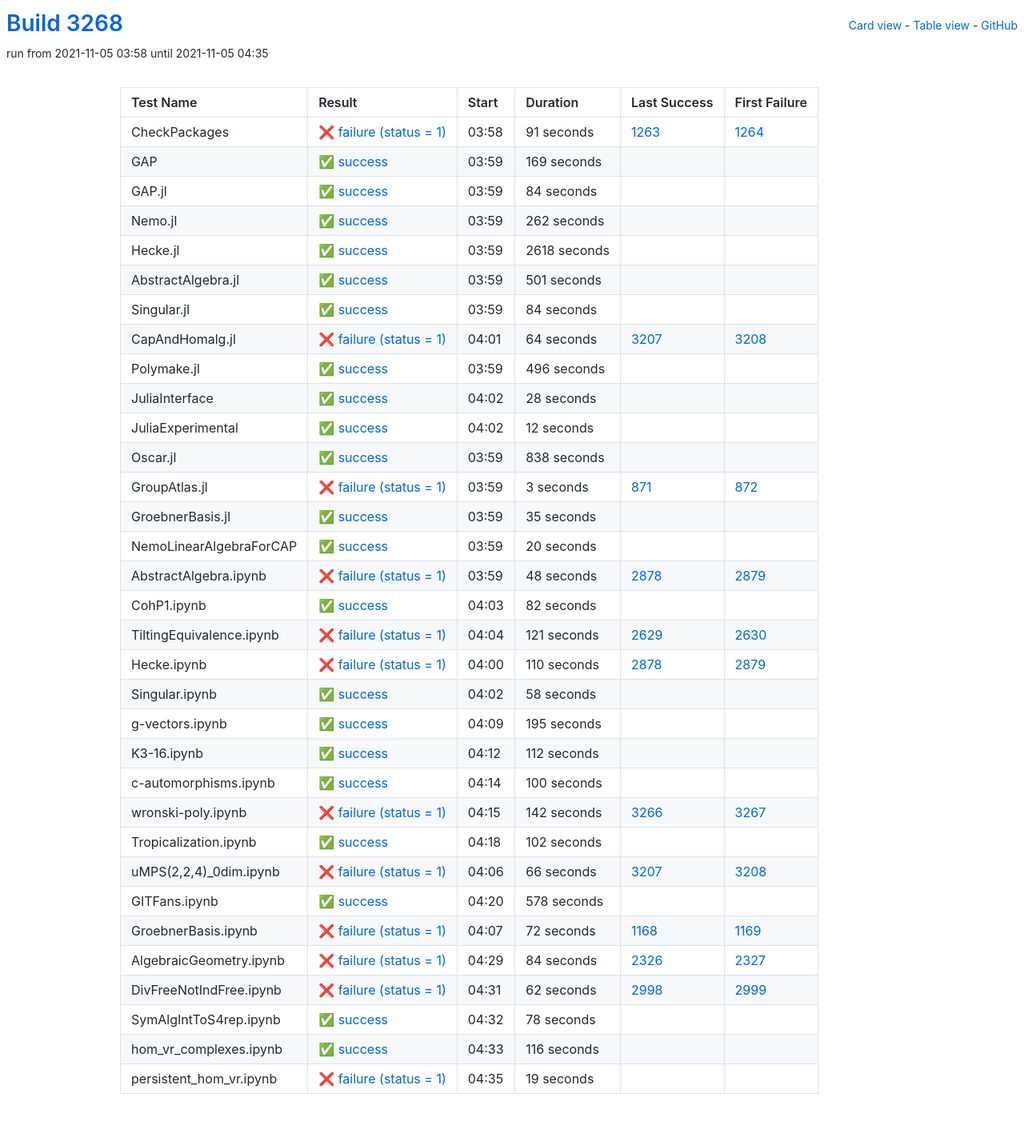
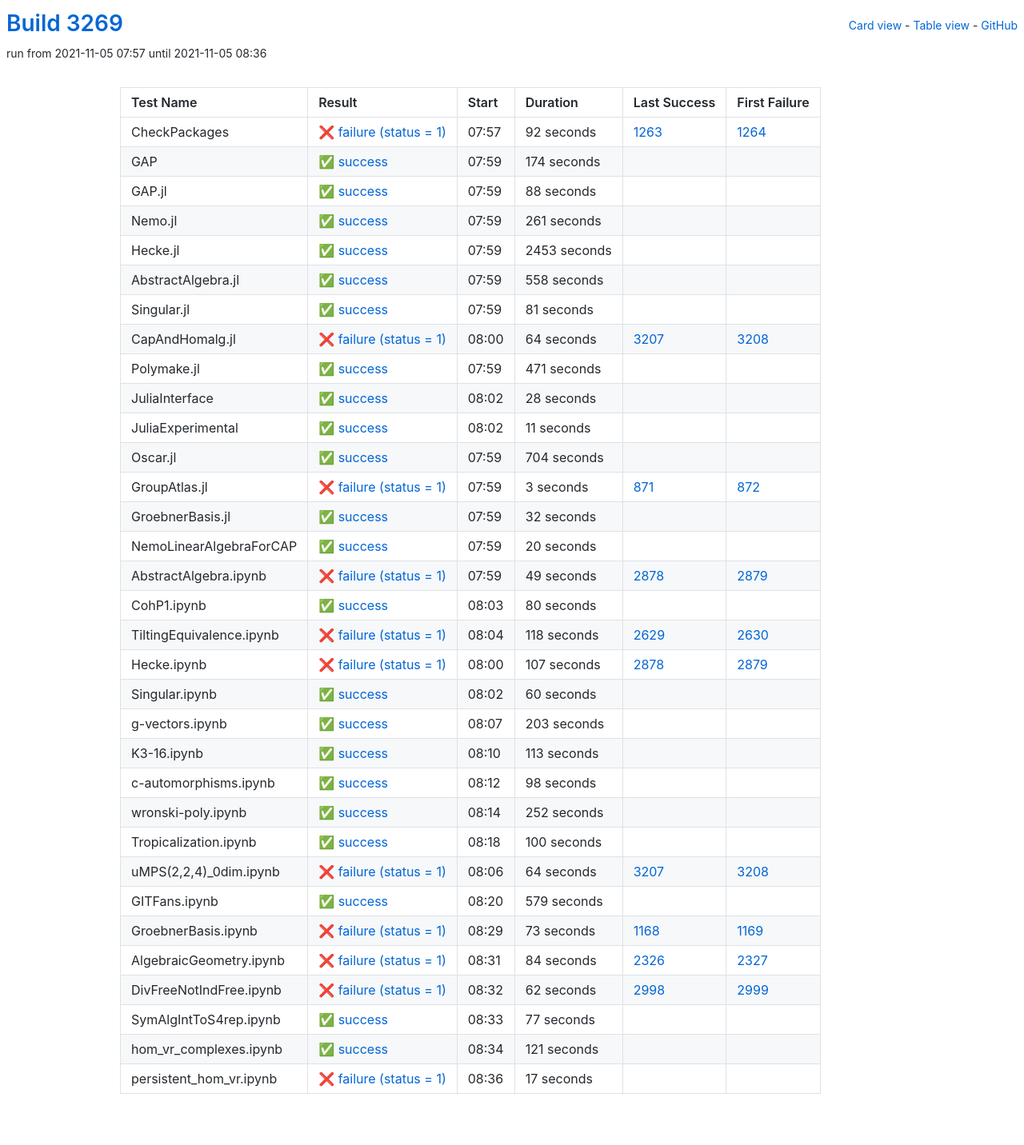
Before and after one commit to oscar-system/oscar-ci-status-stable, a Jekyll site: the page built from table.html, in a window 1280 px wide. Shown: the whole page at 80% size. Built offline with Jekyll 4.4.1, drawn with Linux system fonts in a browser that asks for light colours.

Commit message:
Build #3269

```diff
--- a/_data/ci.yml
+++ b/_data/ci.yml
@@ -1,6 +1,6 @@
 ---
-build: 3268
-build_url: https://oscarci.mathematik.uni-kl.de/job/oscar-stable/3268/
+build: 3269
+build_url: https://oscarci.mathematik.uni-kl.de/job/oscar-stable/3269/
 job: oscar-stable
 organization: oscar-system
 repo: oscar-ci-status-stable
@@ -8,92 +8,92 @@ repourl: https://github.com/oscar-system/oscar-ci-status-stable
 tests:
 - name: CheckPackages
   id: checkpackages
-  log: https://oscarci.mathematik.uni-kl.de/job/oscar-stable/3268/artifact/logs/build-3268/CheckPackages.log
-  start: 2021-11-05 03:58
+  log: https://oscarci.mathematik.uni-kl.de/job/oscar-stable/3269/artifact/logs/build-3269/CheckPackages.log
+  start: 2021-11-05 07:57
   success: false
   exitcode: 1
   status: failure
-  duration: 91
+  duration: 92
   last_success: 1263
   last_success_url: https://oscarci.mathematik.uni-kl.de/job/oscar-stable/1263/
   first_failure: 1264
   first_failure_url: https://oscarci.mathematik.uni-kl.de/job/oscar-stable/1264/
 - name: GAP
   id: gap
-  log: https://oscarci.mathematik.uni-kl.de/job/oscar-stable/3268/artifact/logs/build-3268/GAP.log
-  start: 2021-11-05 03:59
+  log: https://oscarci.mathematik.uni-kl.de/job/oscar-stable/3269/artifact/logs/build-3269/GAP.log
+  start: 2021-11-05 07:59
   success: true
   exitcode: 0
   status: success
-  duration: 169
+  duration: 174
   last_success: false
   last_success_url:
   first_failure: false
   first_failure_url:
 - name: GAP.jl
   id: gap-jl
-  log: https://oscarci.mathematik.uni-kl.de/job/oscar-stable/3268/artifact/logs/build-3268/GAP.jl.log
-  start: 2021-11-05 03:59
+  log: https://oscarci.mathematik.uni-kl.de/job/oscar-stable/3269/artifact/logs/build-3269/GAP.jl.log
+  start: 2021-11-05 07:59
   success: true
   exitcode: 0
   status: success
-  duration: 84
+  duration: 88
   last_success: false
   last_success_url:
   first_failure: false
   first_failure_url:
 - name: Nemo.jl
   id: nemo-jl
-  log: https://oscarci.mathematik.uni-kl.de/job/oscar-stable/3268/artifact/logs/build-3268/Nemo.jl.log
-  start: 2021-11-05 03:59
+  log: https://oscarci.mathematik.uni-kl.de/job/oscar-stable/3269/artifact/logs/build-3269/Nemo.jl.log
+  start: 2021-11-05 07:59
   success: true
   exitcode: 0
   status: success
-  duration: 262
+  duration: 261
   last_success: false
   last_success_url:
   first_failure: false
   first_failure_url:
 - name: Hecke.jl
   id: hecke-jl
-  log: https://oscarci.mathematik.uni-kl.de/job/oscar-stable/3268/artifact/logs/build-3268/Hecke.jl.log
-  start: 2021-11-05 03:59
+  log: https://oscarci.mathematik.uni-kl.de/job/oscar-stable/3269/artifact/logs/build-3269/Hecke.jl.log
+  start: 2021-11-05 07:59
   success: true
   exitcode: 0
   status: success
-  duration: 2618
+  duration: 2453
   last_success: false
   last_success_url:
   first_failure: false
   first_failure_url:
 - name: AbstractAlgebra.jl
   id: abstractalgebra-jl
-  log: https://oscarci.mathematik.uni-kl.de/job/oscar-stable/3268/artifact/logs/build-3268/AbstractAlgebra.jl.log
-  start: 2021-11-05 03:59
+  log: https://oscarci.mathematik.uni-kl.de/job/oscar-stable/3269/artifact/logs/build-3269/AbstractAlgebra.jl.log
+  start: 2021-11-05 07:59
   success: true
   exitcode: 0
   status: success
-  duration: 501
+  duration: 558
   last_success: false
   last_success_url:
   first_failure: false
   first_failure_url:
 - name: Singular.jl
   id: singular-jl
-  log: https://oscarci.mathematik.uni-kl.de/job/oscar-stable/3268/artifact/logs/build-3268/Singular.jl.log
-  start: 2021-11-05 03:59
+  log: https://oscarci.mathematik.uni-kl.de/job/oscar-stable/3269/artifact/logs/build-3269/Singular.jl.log
+  start: 2021-11-05 07:59
   success: true
   exitcode: 0
   status: success
-  duration: 84
+  duration: 81
   last_success: false
   last_success_url:
   first_failure: false
   first_failure_url:
 - name: CapAndHomalg.jl
   id: capandhomalg-jl
-  log: https://oscarci.mathematik.uni-kl.de/job/oscar-stable/3268/artifact/logs/build-3268/CapAndHomalg.jl.log
-  start: 2021-11-05 04:01
+  log: https://oscarci.mathematik.uni-kl.de/job/oscar-stable/3269/artifact/logs/build-3269/CapAndHomalg.jl.log
+  start: 2021-11-05 08:00
   success: false
   exitcode: 1
   status: failure
@@ -104,20 +104,20 @@ tests:
   first_failure_url: https://oscarci.mathematik.uni-kl.de/job/oscar-stable/3208/
 - name: Polymake.jl
   id: polymake-jl
-  log: https://oscarci.mathematik.uni-kl.de/job/oscar-stable/3268/artifact/logs/build-3268/Polymake.jl.log
-  start: 2021-11-05 03:59
+  log: https://oscarci.mathematik.uni-kl.de/job/oscar-stable/3269/artifact/logs/build-3269/Polymake.jl.log
+  start: 2021-11-05 07:59
   success: true
   exitcode: 0
   status: success
-  duration: 496
+  duration: 471
   last_success: false
   last_success_url:
   first_failure: false
   first_failure_url:
 - name: JuliaInterface
   id: juliainterface
-  log: https://oscarci.mathematik.uni-kl.de/job/oscar-stable/3268/artifact/logs/build-3268/JuliaInterface.log
-  start: 2021-11-05 04:02
+  log: https://oscarci.mathematik.uni-kl.de/job/oscar-stable/3269/artifact/logs/build-3269/JuliaInterface.log
+  start: 2021-11-05 08:02
   success: true
   exitcode: 0
   status: success
@@ -128,32 +128,32 @@ tests:
   first_failure_url:
 - name: JuliaExperimental
   id: juliaexperimental
-  log: https://oscarci.mathematik.uni-kl.de/job/oscar-stable/3268/artifact/logs/build-3268/JuliaExperimental.log
-  start: 2021-11-05 04:02
+  log: https://oscarci.mathematik.uni-kl.de/job/oscar-stable/3269/artifact/logs/build-3269/JuliaExperimental.log
+  start: 2021-11-05 08:02
   success: true
   exitcode: 0
   status: success
-  duration: 12
+  duration: 11
   last_success: false
   last_success_url:
   first_failure: false
   first_failure_url:
 - name: Oscar.jl
   id: oscar-jl
-  log: https://oscarci.mathematik.uni-kl.de/job/oscar-stable/3268/artifact/logs/build-3268/Oscar.jl.log
-  start: 2021-11-05 03:59
+  log: https://oscarci.mathematik.uni-kl.de/job/oscar-stable/3269/artifact/logs/build-3269/Oscar.jl.log
+  start: 2021-11-05 07:59
   success: true
   exitcode: 0
   status: success
-  duration: 838
+  duration: 704
   last_success: false
   last_success_url:
   first_failure: false
   first_failure_url:
 - name: GroupAtlas.jl
   id: groupatlas-jl
-  log: https://oscarci.mathematik.uni-kl.de/job/oscar-stable/3268/artifact/logs/build-3268/GroupAtlas.jl.log
-  start: 2021-11-05 03:59
+  log: https://oscarci.mathematik.uni-kl.de/job/oscar-stable/3269/artifact/logs/build-3269/GroupAtlas.jl.log
+  start: 2021-11-05 07:59
   success: false
   exitcode: 1
   status: failure
@@ -164,20 +164,20 @@ tests:
   first_failure_url: https://oscarci.mathematik.uni-kl.de/job/oscar-stable/872/
 - name: GroebnerBasis.jl
   id: groebnerbasis-jl
-  log: https://oscarci.mathematik.uni-kl.de/job/oscar-stable/3268/artifact/logs/build-3268/GroebnerBasis.jl.log
-  start: 2021-11-05 03:59
+  log: https://oscarci.mathematik.uni-kl.de/job/oscar-stable/3269/artifact/logs/build-3269/GroebnerBasis.jl.log
+  start: 2021-11-05 07:59
   success: true
   exitcode: 0
   status: success
-  duration: 35
+  duration: 32
   last_success: false
   last_success_url:
   first_failure: false
   first_failure_url:
 - name: NemoLinearAlgebraForCAP
   id: nemolinearalgebraforcap
-  log: https://oscarci.mathematik.uni-kl.de/job/oscar-stable/3268/artifact/logs/build-3268/NemoLinearAlgebraForCAP.log
-  start: 2021-11-05 03:59
+  log: https://oscarci.mathematik.uni-kl.de/job/oscar-stable/3269/artifact/logs/build-3269/NemoLinearAlgebraForCAP.log
+  start: 2021-11-05 07:59
   success: true
   exitcode: 0
   status: success
@@ -188,92 +188,116 @@ tests:
   first_failure_url:
 - name: AbstractAlgebra.ipynb
   id: abstractalgebra-ipynb
-  log: https://oscarci.mathematik.uni-kl.de/job/oscar-stable/3268/artifact/logs/build-3268/AbstractAlgebra.ipynb.log
-  start: 2021-11-05 03:59
+  log: https://oscarci.mathematik.uni-kl.de/job/oscar-stable/3269/artifact/logs/build-3269/AbstractAlgebra.ipynb.log
+  start: 2021-11-05 07:59
   success: false
   exitcode: 1
   status: failure
-  duration: 48
+  duration: 49
   last_success: 2878
   last_success_url: https://oscarci.mathematik.uni-kl.de/job/oscar-stable/2878/
   first_failure: 2879
   first_failure_url: https://oscarci.mathematik.uni-kl.de/job/oscar-stable/2879/
 - name: CohP1.ipynb
   id: cohp1-ipynb
-  log: https://oscarci.mathematik.uni-kl.de/job/oscar-stable/3268/artifact/logs/build-3268/CohP1.ipynb.log
-  start: 2021-11-05 04:03
+  log: https://oscarci.mathematik.uni-kl.de/job/oscar-stable/3269/artifact/logs/build-3269/CohP1.ipynb.log
+  start: 2021-11-05 08:03
   success: true
   exitcode: 0
   status: success
-  duration: 82
+  duration: 80
   last_success: false
   last_success_url:
   first_failure: false
   first_failure_url:
 - name: TiltingEquivalence.ipynb
   id: tiltingequivalence-ipynb
-  log: https://oscarci.mathematik.uni-kl.de/job/oscar-stable/3268/artifact/logs/build-3268/TiltingEquivalence.ipynb.log
-  start: 2021-11-05 04:04
+  log: https://oscarci.mathematik.uni-kl.de/job/oscar-stable/3269/artifact/logs/build-3269/TiltingEquivalence.ipynb.log
+  start: 2021-11-05 08:04
   success: false
   exitcode: 1
   status: failure
-  duration: 121
+  duration: 118
   last_success: 2629
   last_success_url: https://oscarci.mathematik.uni-kl.de/job/oscar-stable/2629/
   first_failure: 2630
   first_failure_url: https://oscarci.mathematik.uni-kl.de/job/oscar-stable/2630/
 - name: Hecke.ipynb
   id: hecke-ipynb
-  log: https://oscarci.mathematik.uni-kl.de/job/oscar-stable/3268/artifact/logs/build-3268/Hecke.ipynb.log
-  start: 2021-11-05 04:00
+  log: https://oscarci.mathematik.uni-kl.de/job/oscar-stable/3269/artifact/logs/build-3269/Hecke.ipynb.log
+  start: 2021-11-05 08:00
   success: false
   exitcode: 1
   status: failure
-  duration: 110
+  duration: 107
   last_success: 2878
   last_success_url: https://oscarci.mathematik.uni-kl.de/job/oscar-stable/2878/
   first_failure: 2879
   first_failure_url: https://oscarci.mathematik.uni-kl.de/job/oscar-stable/2879/
 - name: Singular.ipynb
   id: singular-ipynb
-  log: https://oscarci.mathematik.uni-kl.de/job/oscar-stable/3268/artifact/logs/build-3268/Singular.ipynb.log
-  start: 2021-11-05 04:02
+  log: https://oscarci.mathematik.uni-kl.de/job/oscar-stable/3269/artifact/logs/build-3269/Singular.ipynb.log
+  start: 2021-11-05 08:02
   success: true
   exitcode: 0
   status: success
-  duration: 58
+  duration: 60
   last_success: false
   last_success_url:
   first_failure: false
   first_failure_url:
 - name: g-vectors.ipynb
   id: g-vectors-ipynb
-  log: https://oscarci.mathematik.uni-kl.de/job/oscar-stable/3268/artifact/logs/build-3268/g-vectors.ipynb.log
-  start: 2021-11-05 04:09
+  log: https://oscarci.mathematik.uni-kl.de/job/oscar-stable/3269/artifact/logs/build-3269/g-vectors.ipynb.log
+  start: 2021-11-05 08:07
   success: true
   exitcode: 0
   status: success
-  duration: 195
+  duration: 203
   last_success: false
   last_success_url:
   first_failure: false
   first_failure_url:
 - name: K3-16.ipynb
   id: k3-16-ipynb
-  log: https://oscarci.mathematik.uni-kl.de/job/oscar-stable/3268/artifact/logs/build-3268/K3-16.ipynb.log
-  start: 2021-11-05 04:12
+  log: https://oscarci.mathematik.uni-kl.de/job/oscar-stable/3269/artifact/logs/build-3269/K3-16.ipynb.log
+  start: 2021-11-05 08:10
   success: true
   exitcode: 0
   status: success
-  duration: 112
+  duration: 113
   last_success: false
   last_success_url:
   first_failure: false
   first_failure_url:
 - name: c-automorphisms.ipynb
   id: c-automorphisms-ipynb
-  log: https://oscarci.mathematik.uni-kl.de/job/oscar-stable/3268/artifact/logs/build-3268/c-automorphisms.ipynb.log
-  start: 2021-11-05 04:14
+  log: https://oscarci.mathematik.uni-kl.de/job/oscar-stable/3269/artifact/logs/build-3269/c-automorphisms.ipynb.log
+  start: 2021-11-05 08:12
+  success: true
+  exitcode: 0
+  status: success
+  duration: 98
+  last_success: false
+  last_success_url:
+  first_failure: false
+  first_failure_url:
+- name: wronski-poly.ipynb
+  id: wronski-poly-ipynb
+  log: https://oscarci.mathematik.uni-kl.de/job/oscar-stable/3269/artifact/logs/build-3269/wronski-poly.ipynb.log
+  start: 2021-11-05 08:14
+  success: true
+  exitcode: 0
+  status: success
+  duration: 252
+  last_success: false
+  last_success_url:
+  first_failure: false
+  first_failure_url:
+- name: Tropicalization.ipynb
+  id: tropicalization-ipynb
+  log: https://oscarci.mathematik.uni-kl.de/job/oscar-stable/3269/artifact/logs/build-3269/Tropicalization.ipynb.log
+  start: 2021-11-05 08:18
   success: true
   exitcode: 0
   status: success
@@ -282,70 +306,46 @@ tests:
   last_success_url:
   first_failure: false
   first_failure_url:
-- name: wronski-poly.ipynb
-  id: wronski-poly-ipynb
-  log: https://oscarci.mathematik.uni-kl.de/job/oscar-stable/3268/artifact/logs/build-3268/wronski-poly.ipynb.log
-  start: 2021-11-05 04:15
+- name: uMPS(2,2,4)_0dim.ipynb
+  id: umps-2-2-4-0dim-ipynb
+  log: https://oscarci.mathematik.uni-kl.de/job/oscar-stable/3269/artifact/logs/build-3269/uMPS-2-2-4-_0dim.ipynb.log
+  start: 2021-11-05 08:06
   success: false
   exitcode: 1
   status: failure
-  duration: 142
-  last_success: 3266
-  last_success_url: https://oscarci.mathematik.uni-kl.de/job/oscar-stable/3266/
-  first_failure: 3267
-  first_failure_url: https://oscarci.mathematik.uni-kl.de/job/oscar-stable/3267/
-- name: Tropicalization.ipynb
-  id: tropicalization-ipynb
-  log: https://oscarci.mathematik.uni-kl.de/job/oscar-stable/3268/artifact/logs/build-3268/Tropicalization.ipynb.log
-  start: 2021-11-05 04:18
-  success: true
-  exitcode: 0
-  status: success
-  duration: 102
-  last_success: false
-  last_success_url:
-  first_failure: false
-  first_failure_url:
-- name: uMPS(2,2,4)_0dim.ipynb
-  id: umps-2-2-4-0dim-ipynb
-  log: https://oscarci.mathematik.uni-kl.de/job/oscar-stable/3268/artifact/logs/build-3268/uMPS-2-2-4-_0dim.ipynb.log
-  start: 2021-11-05 04:06
-  success: false
-  exitcode: 1
-  status: failure
-  duration: 66
+  duration: 64
   last_success: 3207
   last_success_url: https://oscarci.mathematik.uni-kl.de/job/oscar-stable/3207/
   first_failure: 3208
   first_failure_url: https://oscarci.mathematik.uni-kl.de/job/oscar-stable/3208/
 - name: GITFans.ipynb
   id: gitfans-ipynb
-  log: https://oscarci.mathematik.uni-kl.de/job/oscar-stable/3268/artifact/logs/build-3268/GITFans.ipynb.log
-  start: 2021-11-05 04:20
+  log: https://oscarci.mathematik.uni-kl.de/job/oscar-stable/3269/artifact/logs/build-3269/GITFans.ipynb.log
+  start: 2021-11-05 08:20
   success: true
   exitcode: 0
   status: success
-  duration: 578
+  duration: 579
   last_success: false
   last_success_url:
   first_failure: false
   first_failure_url:
 - name: GroebnerBasis.ipynb
   id: groebnerbasis-ipynb
-  log: https://oscarci.mathematik.uni-kl.de/job/oscar-stable/3268/artifact/logs/build-3268/GroebnerBasis.ipynb.log
-  start: 2021-11-05 04:07
+  log: https://oscarci.mathematik.uni-kl.de/job/oscar-stable/3269/artifact/logs/build-3269/GroebnerBasis.ipynb.log
+  start: 2021-11-05 08:29
   success: false
   exitcode: 1
   status: failure
-  duration: 72
+  duration: 73
   last_success: 1168
   last_success_url: https://oscarci.mathematik.uni-kl.de/job/oscar-stable/1168/
   first_failure: 1169
   first_failure_url: https://oscarci.mathematik.uni-kl.de/job/oscar-stable/1169/
 - name: AlgebraicGeometry.ipynb
   id: algebraicgeometry-ipynb
-  log: https://oscarci.mathematik.uni-kl.de/job/oscar-stable/3268/artifact/logs/build-3268/AlgebraicGeometry.ipynb.log
-  start: 2021-11-05 04:29
+  log: https://oscarci.mathematik.uni-kl.de/job/oscar-stable/3269/artifact/logs/build-3269/AlgebraicGeometry.ipynb.log
+  start: 2021-11-05 08:31
   success: false
   exitcode: 1
   status: failure
@@ -356,8 +356,8 @@ tests:
   first_failure_url: https://oscarci.mathematik.uni-kl.de/job/oscar-stable/2327/
 - name: DivFreeNotIndFree.ipynb
   id: divfreenotindfree-ipynb
-  log: https://oscarci.mathematik.uni-kl.de/job/oscar-stable/3268/artifact/logs/build-3268/DivFreeNotIndFree.ipynb.log
-  start: 2021-11-05 04:31
+  log: https://oscarci.mathematik.uni-kl.de/job/oscar-stable/3269/artifact/logs/build-3269/DivFreeNotIndFree.ipynb.log
+  start: 2021-11-05 08:32
   success: false
   exitcode: 1
   status: failure
@@ -368,36 +368,36 @@ tests:
   first_failure_url: https://oscarci.mathematik.uni-kl.de/job/oscar-stable/2999/
 - name: SymAlgIntToS4rep.ipynb
   id: symalginttos4rep-ipynb
-  log: https://oscarci.mathematik.uni-kl.de/job/oscar-stable/3268/artifact/logs/build-3268/SymAlgIntToS4rep.ipynb.log
-  start: 2021-11-05 04:32
+  log: https://oscarci.mathematik.uni-kl.de/job/oscar-stable/3269/artifact/logs/build-3269/SymAlgIntToS4rep.ipynb.log
+  start: 2021-11-05 08:33
   success: true
   exitcode: 0
   status: success
-  duration: 78
+  duration: 77
   last_success: false
   last_success_url:
   first_failure: false
   first_failure_url:
 - name: hom_vr_complexes.ipynb
   id: hom-vr-complexes-ipynb
-  log: https://oscarci.mathematik.uni-kl.de/job/oscar-stable/3268/artifact/logs/build-3268/hom_vr_complexes.ipynb.log
-  start: 2021-11-05 04:33
+  log: https://oscarci.mathematik.uni-kl.de/job/oscar-stable/3269/artifact/logs/build-3269/hom_vr_complexes.ipynb.log
+  start: 2021-11-05 08:34
   success: true
   exitcode: 0
   status: success
-  duration: 116
+  duration: 121
   last_success: false
   last_success_url:
   first_failure: false
   first_failure_url:
 - name: persistent_hom_vr.ipynb
   id: persistent-hom-vr-ipynb
-  log: https://oscarci.mathematik.uni-kl.de/job/oscar-stable/3268/artifact/logs/build-3268/persistent_hom_vr.ipynb.log
-  start: 2021-11-05 04:35
+  log: https://oscarci.mathematik.uni-kl.de/job/oscar-stable/3269/artifact/logs/build-3269/persistent_hom_vr.ipynb.log
+  start: 2021-11-05 08:36
   success: false
   exitcode: 1
   status: failure
-  duration: 19
+  duration: 17
   last_success: false
   last_success_url:
   first_failure: false
```
Also changed, not shown: README.md.
